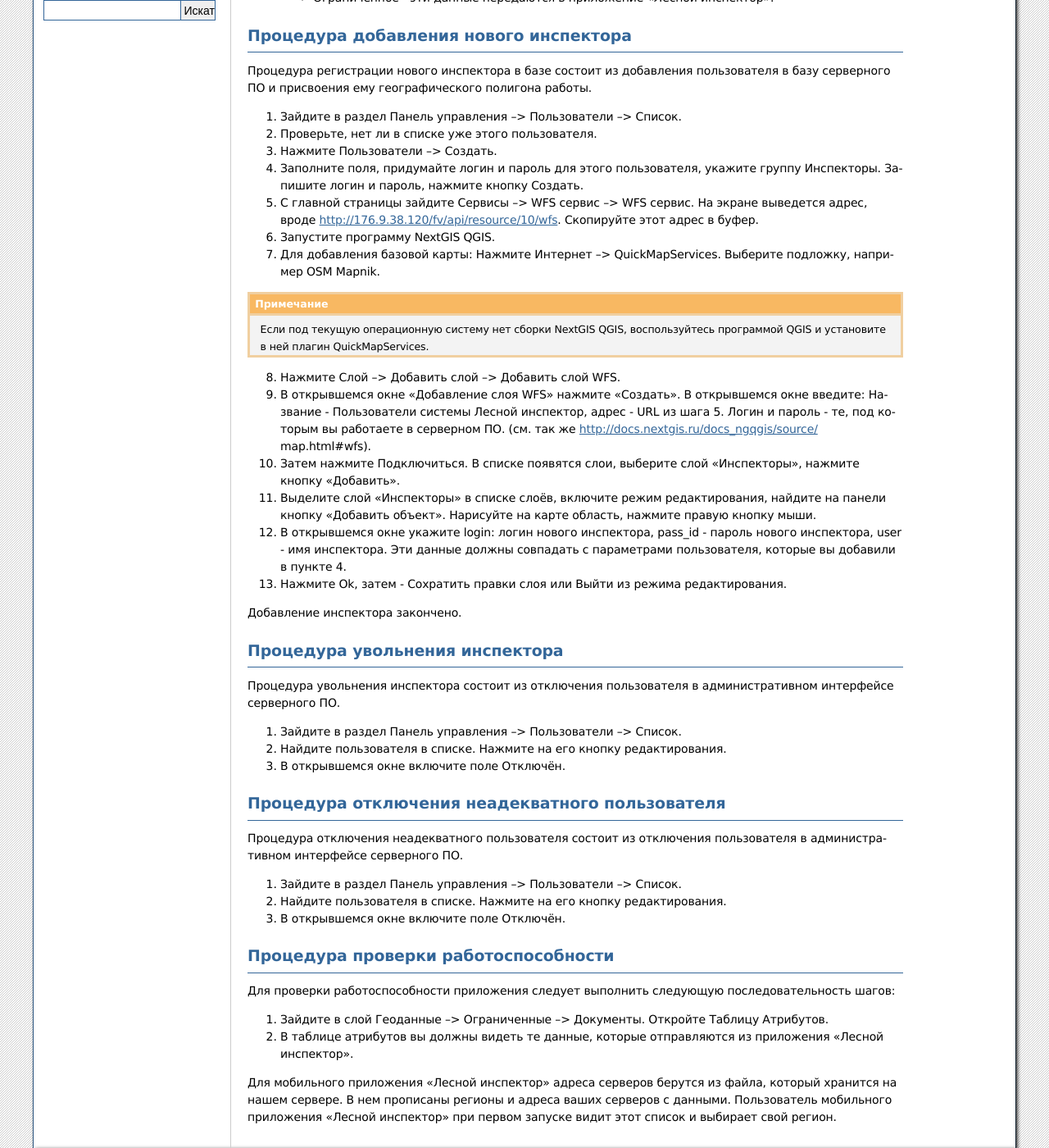
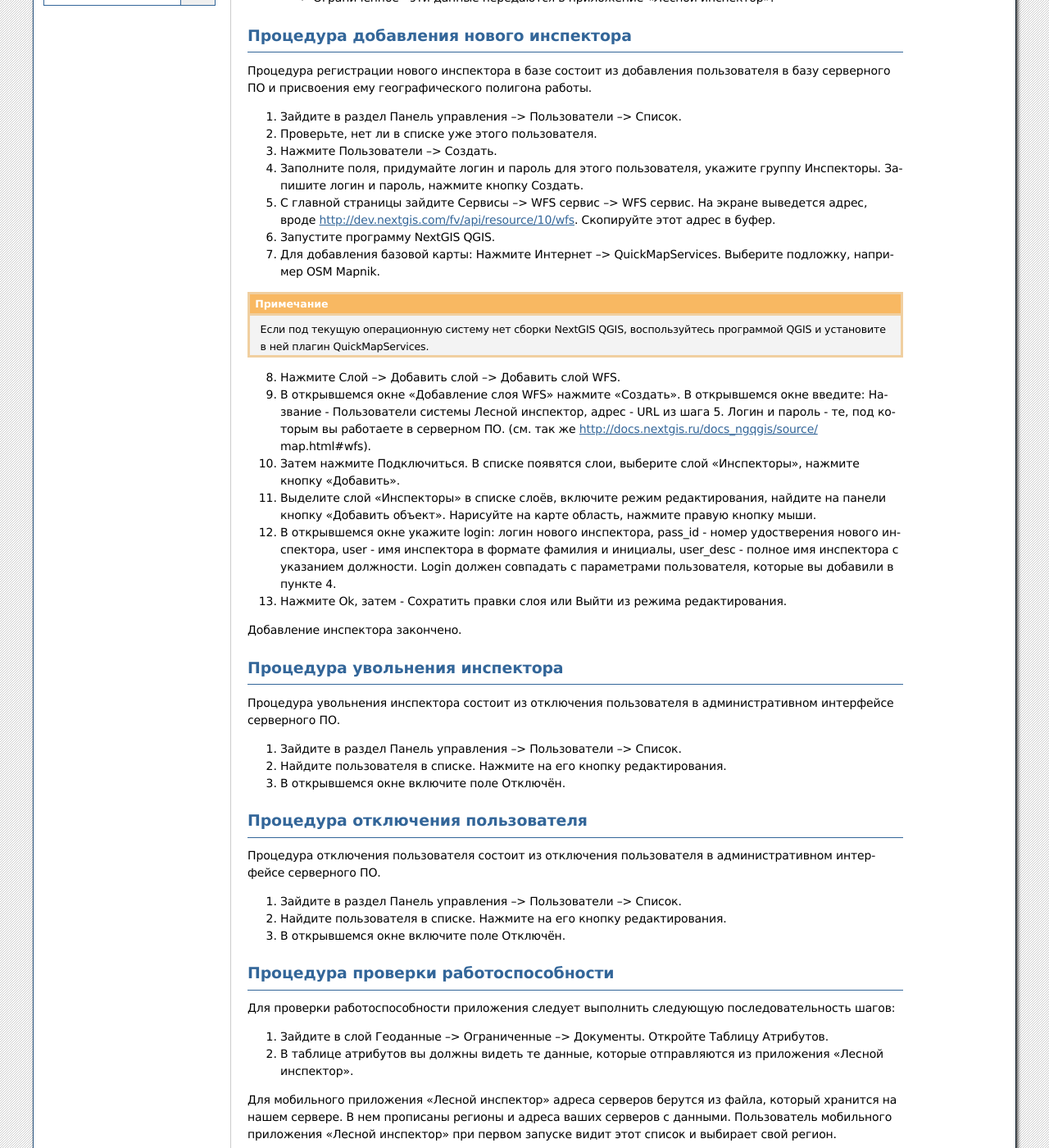
Before and after one commit to nextgis/docs_forestinspector, a Sphinx documentation site: the page built from source/admin.rst, in a window 1280 px wide and 1400 px high, scrolled down 618 px. Shown: the whole window at 82% size. Built offline with Sphinx 7.4.7, drawn with Linux system fonts in a browser that asks for light colours; formulas are drawn with MathJax 3; some of the changed text lies outside the part shown.

Commit message:
Update admin.rst

```diff
--- a/source/admin.rst
+++ b/source/admin.rst
@@ -45,7 +45,7 @@
 4. Заполните поля, придумайте логин и пароль для этого пользователя, укажите группу
    Инспекторы. Запишите логин и пароль, нажмите кнопку Создать.
 5. С главной страницы зайдите Сервисы --> WFS сервис --> WFS сервис. На экране выведется адрес,
-   вроде http://176.9.38.120/fv/api/resource/10/wfs. Скопируйте этот адрес в буфер.
+   вроде http://dev.nextgis.com/fv/api/resource/10/wfs. Скопируйте этот адрес в буфер.
 6. Запустите программу NextGIS QGIS.
 7. Для добавления базовой карты: Нажмите Интернет --> QuickMapServices. Выберите подложку,
    например OSM Mapnik.
@@ -62,9 +62,9 @@
     нажмите кнопку "Добавить".
 11. Выделите слой "Инспекторы" в списке слоёв, включите режим редактирования, найдите на
     панели кнопку "Добавить объект". Нарисуйте на карте область, нажмите правую кнопку мыши.
-12. В открывшемся окне укажите login: логин нового инспектора, pass_id - пароль нового
-    инспектора, user - имя инспектора. Эти данные должны совпадать с параметрами
-    пользователя, которые вы добавили в пункте 4.
+12. В открывшемся окне укажите login: логин нового инспектора, pass_id - номер удостверения нового
+    инспектора, user - имя инспектора в формате фамилия и инициалы, user_desc - полное имя инспектора с указанием должности.
+    Login должен совпадать с параметрами пользователя, которые вы добавили в пункте 4.
 13. Нажмите Ok, затем - Сохратить правки слоя или Выйти из режима редактирования.
 
 Добавление инспектора закончено.
@@ -79,10 +79,10 @@
 2. Найдите пользователя в списке. Нажмите на его кнопку редактирования.
 3. В открывшемся окне включите поле Отключён.
 
-Процедура отключения неадекватного пользователя
+Процедура отключения пользователя
 ------------------------------------------------
 
-Процедура отключения неадекватного пользователя состоит из отключения пользователя
+Процедура отключения пользователя состоит из отключения пользователя
 в административном интерфейсе серверного ПО.
 
 1. Зайдите в раздел Панель управления --> Пользователи --> Список.
```
